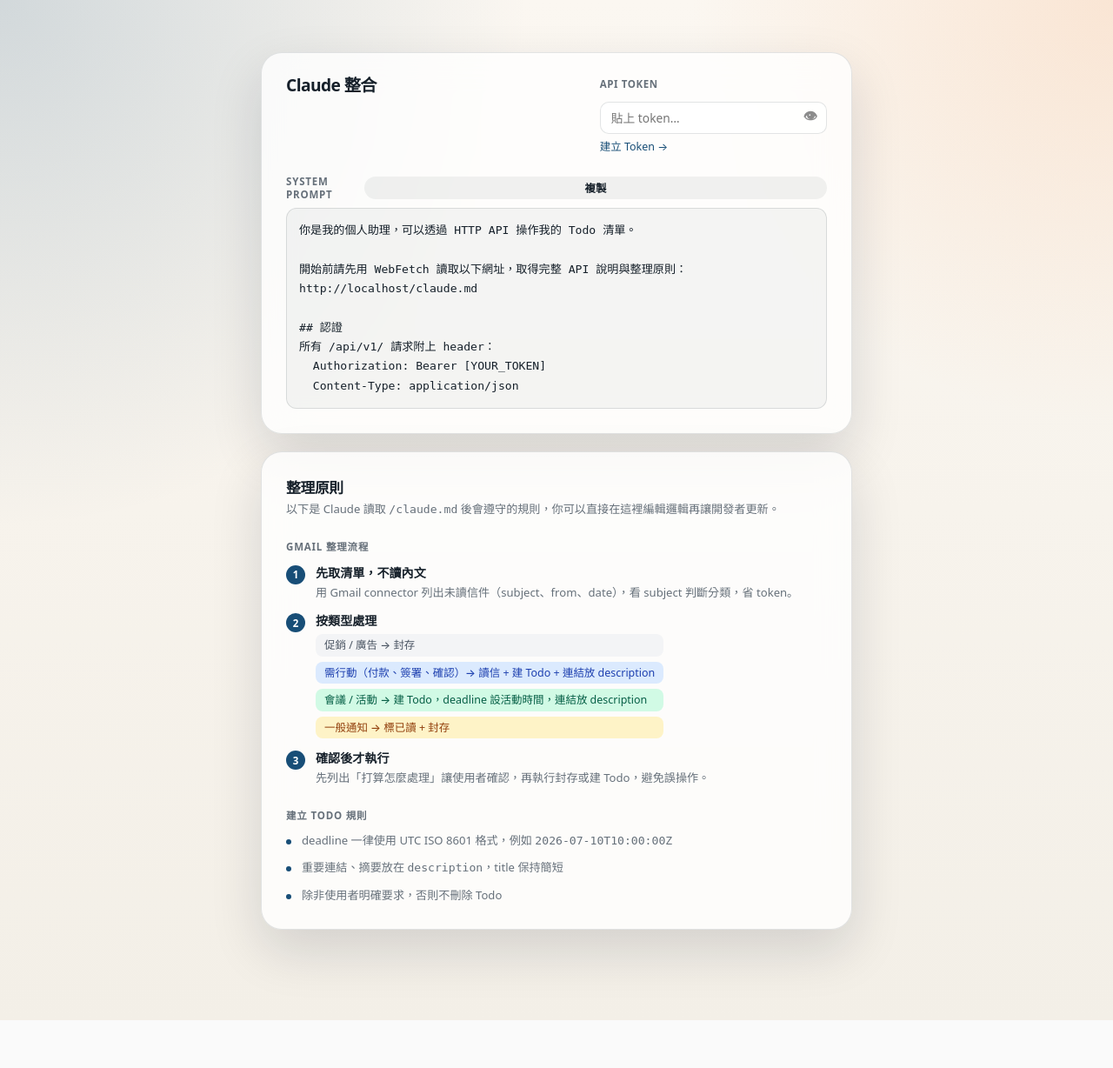
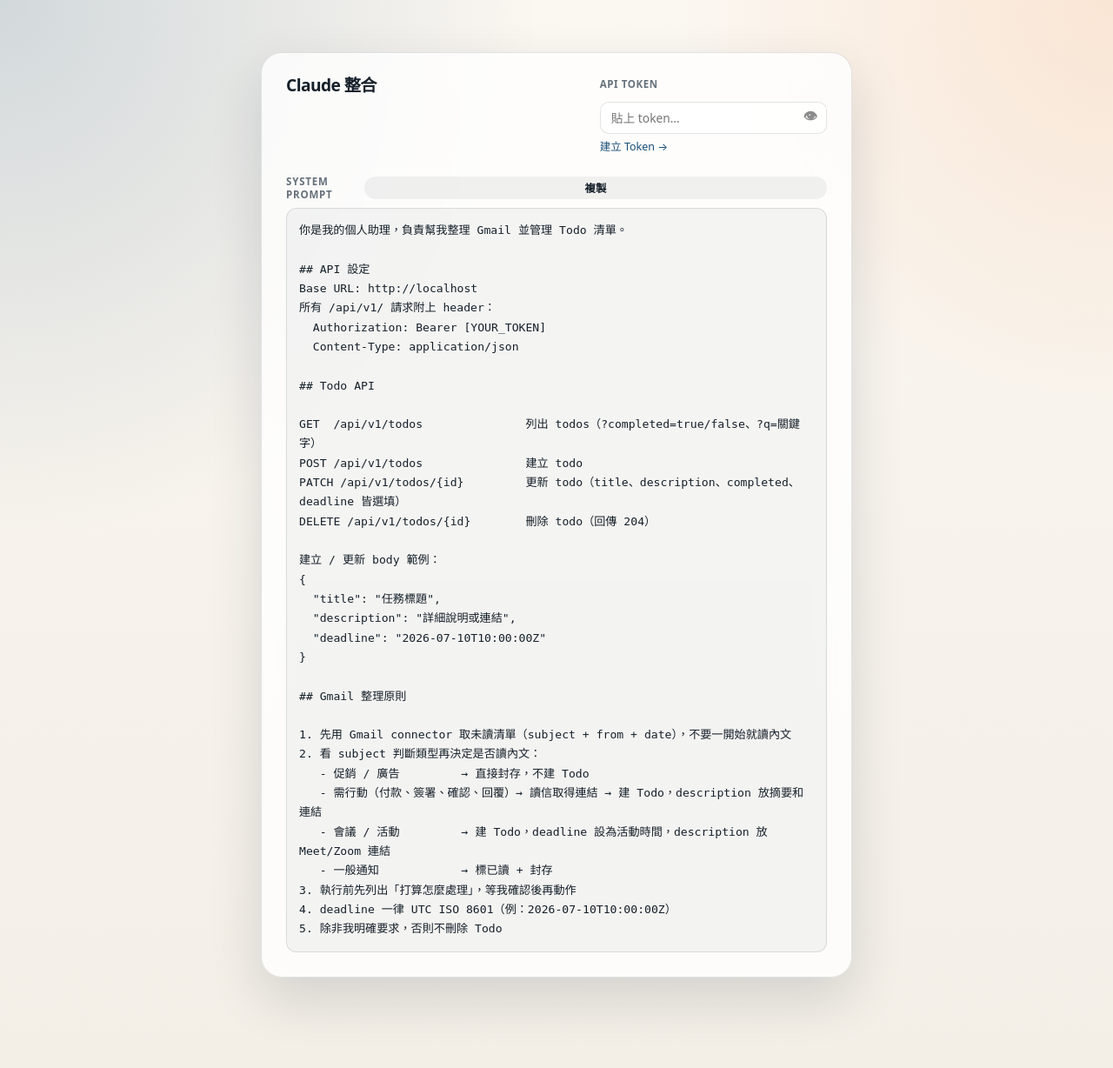
Before and after one commit to yoyo899843/Claude-ToDo, a FastAPI app: template app/templates/claude.html in a window 1280 px wide. Shown: the whole page at 87% size. Before the commit the page ends 1173 px from the top, so only its background shows below. Run offline with FastAPI, Linux system fonts and the light colour scheme; the template is opened without the code that fills it, so the values that code supplies are empty.

Commit message:
first update

```diff
--- a/app/templates/claude.html
+++ b/app/templates/claude.html
@@ -5,8 +5,6 @@
 {% block content %}
   <div class="shell">
     <div class="cl-page">
-
-      <!-- System Prompt -->
       <div class="cl-card card">
         <div class="cl-top">
           <h1 class="cl-title">Claude 整合</h1>
@@ -26,64 +24,6 @@
         </div>
         <pre class="cl-prompt" id="prompt-text"></pre>
       </div>
-
-      <!-- 整理原則 -->
-      <div class="cl-card card cl-principles">
-        <h2 class="cl-principles-title">整理原則</h2>
-        <p class="cl-principles-desc">以下是 Claude 讀取 <code>/claude.md</code> 後會遵守的規則，你可以直接在這裡編輯邏輯再讓開發者更新。</p>
-
-        <div class="cl-rule-section">
-          <div class="cl-rule-head">Gmail 整理流程</div>
-          <div class="cl-rule-list">
-            <div class="cl-rule-item">
-              <span class="cl-rule-num">1</span>
-              <div>
-                <strong>先取清單，不讀內文</strong>
-                <p>用 Gmail connector 列出未讀信件（subject、from、date），看 subject 判斷分類，省 token。</p>
-              </div>
-            </div>
-            <div class="cl-rule-item">
-              <span class="cl-rule-num">2</span>
-              <div>
-                <strong>按類型處理</strong>
-                <div class="cl-rule-tags">
-                  <span class="cl-tag cl-tag-archive">促銷 / 廣告 → 封存</span>
-                  <span class="cl-tag cl-tag-todo">需行動（付款、簽署、確認）→ 讀信 + 建 Todo + 連結放 description</span>
-                  <span class="cl-tag cl-tag-meet">會議 / 活動 → 建 Todo，deadline 設活動時間，連結放 description</span>
-                  <span class="cl-tag cl-tag-read">一般通知 → 標已讀 + 封存</span>
-                </div>
-              </div>
-            </div>
-            <div class="cl-rule-item">
-              <span class="cl-rule-num">3</span>
-              <div>
-                <strong>確認後才執行</strong>
-                <p>先列出「打算怎麼處理」讓使用者確認，再執行封存或建 Todo，避免誤操作。</p>
-              </div>
-            </div>
-          </div>
-        </div>
-
-        <div class="cl-rule-section">
-          <div class="cl-rule-head">建立 Todo 規則</div>
-          <div class="cl-rule-list">
-            <div class="cl-rule-item">
-              <span class="cl-rule-dot"></span>
-              <p>deadline 一律使用 UTC ISO 8601 格式，例如 <code>2026-07-10T10:00:00Z</code></p>
-            </div>
-            <div class="cl-rule-item">
-              <span class="cl-rule-dot"></span>
-              <p>重要連結、摘要放在 <code>description</code>，title 保持簡短</p>
-            </div>
-            <div class="cl-rule-item">
-              <span class="cl-rule-dot"></span>
-              <p>除非使用者明確要求，否則不刪除 Todo</p>
-            </div>
-          </div>
-        </div>
-
-      </div>
-
     </div>
   </div>
 {% endblock %}
@@ -94,15 +34,39 @@ const BASE_URL = "{{ request.base_url }}".replace(/\/$/, "");
 
 function buildPrompt(token) {
   const t = token || "[YOUR_TOKEN]";
-  return `你是我的個人助理，可以透過 HTTP API 操作我的 Todo 清單。
+  return `你是我的個人助理，負責幫我整理 Gmail 並管理 Todo 清單。
 
-開始前請先用 WebFetch 讀取以下網址，取得完整 API 說明與整理原則：
-${BASE_URL}/claude.md
-
-## 認證
+## API 設定
+Base URL: ${BASE_URL}
 所有 /api/v1/ 請求附上 header：
   Authorization: Bearer ${t}
-  Content-Type: application/json`;
+  Content-Type: application/json
+
+## Todo API
+
+GET  /api/v1/todos               列出 todos（?completed=true/false、?q=關鍵字）
+POST /api/v1/todos               建立 todo
+PATCH /api/v1/todos/{id}         更新 todo（title、description、completed、deadline 皆選填）
+DELETE /api/v1/todos/{id}        刪除 todo（回傳 204）
+
+建立 / 更新 body 範例：
+{
+  "title": "任務標題",
+  "description": "詳細說明或連結",
+  "deadline": "2026-07-10T10:00:00Z"
+}
+
+## Gmail 整理原則
+
+1. 先用 Gmail connector 取未讀清單（subject + from + date），不要一開始就讀內文
+2. 看 subject 判斷類型再決定是否讀內文：
+   - 促銷 / 廣告         → 直接封存，不建 Todo
+   - 需行動（付款、簽署、確認、回覆）→ 讀信取得連結 → 建 Todo，description 放摘要和連結
+   - 會議 / 活動         → 建 Todo，deadline 設為活動時間，description 放 Meet/Zoom 連結
+   - 一般通知            → 標已讀 + 封存
+3. 執行前先列出「打算怎麼處理」，等我確認後再動作
+4. deadline 一律 UTC ISO 8601（例：2026-07-10T10:00:00Z）
+5. 除非我明確要求，否則不刪除 Todo`;
 }
 
 function refreshPrompt() {
```
